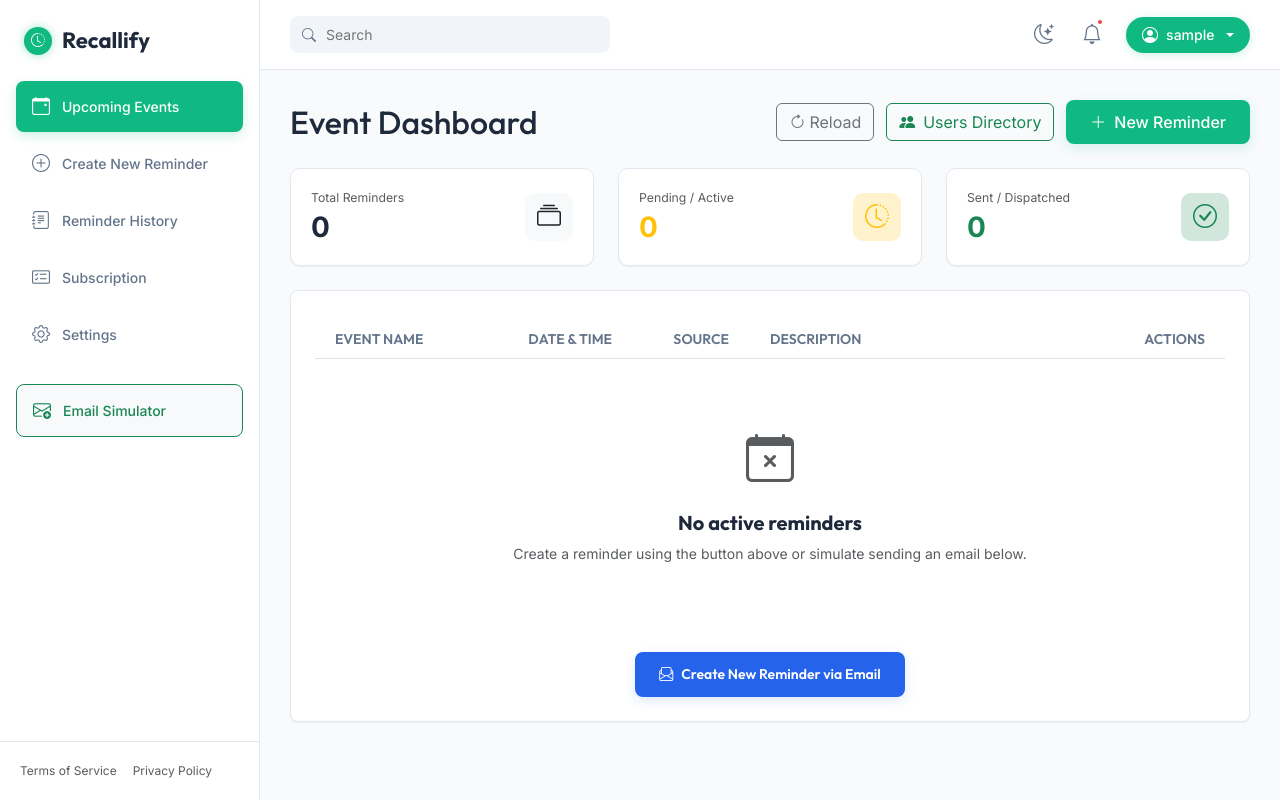
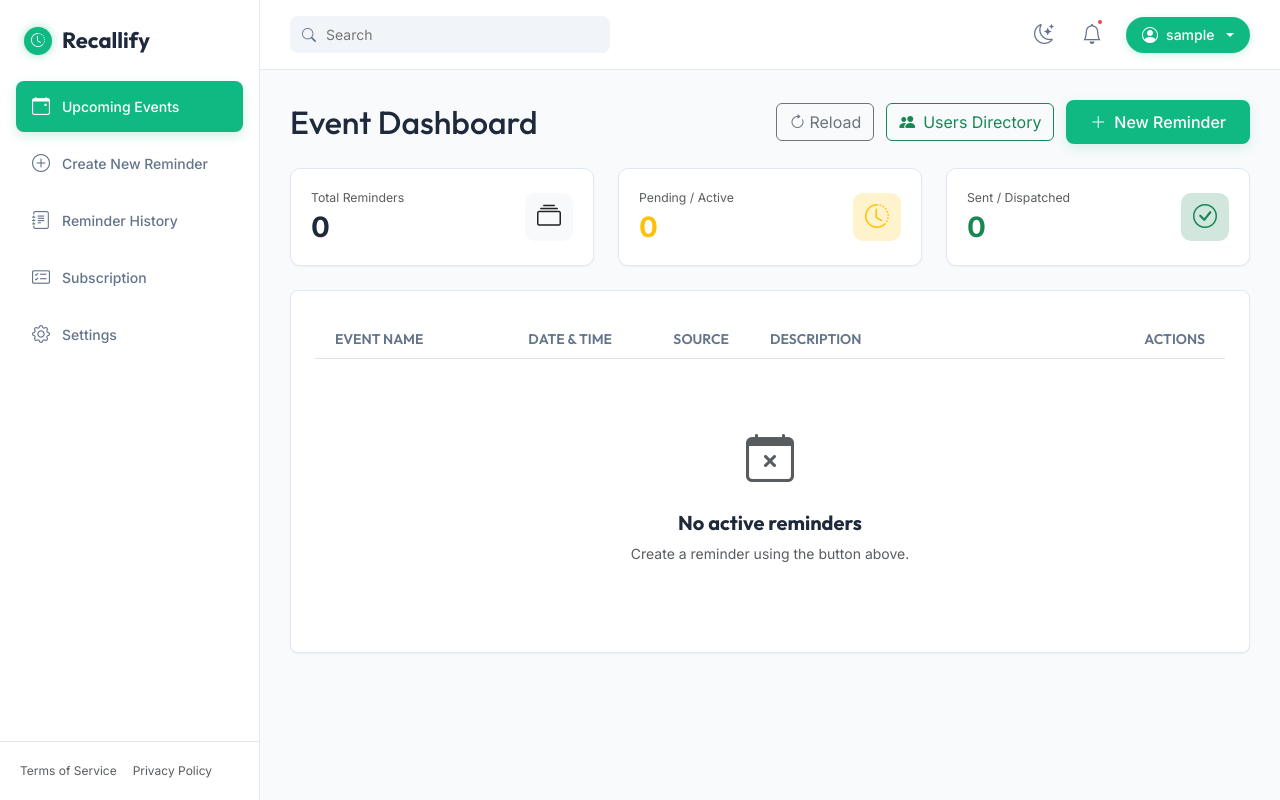
Before and after one commit to krishnajaju286/recallify, a Django app: page /dashboard/ in a window 1280 px wide. Run offline with Django 5.2, Linux system fonts and the light colour scheme; the visitor is signed in with stand-in values (Sample User, id 1); data comes from the database, SQL or seed files in the repository; data that the repository does not hold is empty.

Commit message:
feat: remove email simulator left sidebar link and create via email CTA button from user dashboard

```diff
--- a/templates/reminders/base.html
+++ b/templates/reminders/base.html
@@ -10,7 +10,7 @@
     <!-- Bootstrap Icons -->
     <link href="https://cdn.jsdelivr.net/npm/bootstrap-icons@1.10.5/font/bootstrap-icons.css" rel="stylesheet">
     <!-- Custom CSS -->
-    <link href="{% static 'css/styles.css' %}?v=1.8" rel="stylesheet">
+    <link href="{% static 'css/styles.css' %}?v=1.9" rel="stylesheet">
     <script>
         (function() {
             const theme = localStorage.getItem('theme') || 'light';
@@ -50,10 +50,6 @@
                 <a href="{% url 'settings' %}" class="menu-item {% if page == 'settings' %}active{% endif %}">
                     <i class="bi bi-gear"></i>
                     <span>Settings</span>
-                </a>
-                <a href="{% url 'email_simulator' %}" class="menu-item {% if page == 'email_sim' %}active{% endif %} mt-4 border border-dashed border-success text-success bg-light">
-                    <i class="bi bi-envelope-plus"></i>
-                    <span>Email Simulator</span>
                 </a>
             </nav>
 
@@ -132,6 +128,6 @@
     <!-- Bootstrap 5 JS Bundle with Popper -->
     <script src="https://cdn.jsdelivr.net/npm/bootstrap@5.3.0/dist/js/bootstrap.bundle.min.js"></script>
     <!-- Custom JS -->
-    <script src="{% static 'js/main.js' %}?v=1.8"></script>
+    <script src="{% static 'js/main.js' %}?v=1.9"></script>
 </body>
 </html>
--- a/templates/reminders/dashboard.html
+++ b/templates/reminders/dashboard.html
@@ -117,16 +117,9 @@
         <div class="text-center py-5">
             <div class="text-muted mb-3"><i class="bi bi-calendar-x" style="font-size: 3rem;"></i></div>
             <h5 class="fw-bold">No active reminders</h5>
-            <p class="text-muted">Create a reminder using the button above or simulate sending an email below.</p>
+            <p class="text-muted">Create a reminder using the button above.</p>
         </div>
     {% endif %}
-
-    <!-- Create via Email CTA Button (matching reference layout) -->
-    <div class="text-center mt-4">
-        <a href="{% url 'email_simulator' %}" class="btn-blue-custom d-inline-block">
-            <i class="bi bi-envelope-paper me-2"></i>Create New Reminder via Email
-        </a>
-    </div>
 </div>
 
 {% if request.user.is_superuser %}
--- a/templates/reminders/landing.html
+++ b/templates/reminders/landing.html
@@ -12,7 +12,7 @@
     <!-- Google Fonts -->
     <link href="https://fonts.googleapis.com/css2?family=Inter:wght@300;400;500;600;700&family=Outfit:wght@400;500;600;700;800&display=swap" rel="stylesheet">
     <!-- Custom Landing CSS -->
-    <link href="{% static 'css/landing.css' %}?v=1.8" rel="stylesheet">
+    <link href="{% static 'css/landing.css' %}?v=1.9" rel="stylesheet">
     <script>
         (function() {
             const theme = localStorage.getItem('theme') || 'light';
@@ -469,6 +469,6 @@
     <!-- Bootstrap 5 JS Bundle -->
     <script src="https://cdn.jsdelivr.net/npm/bootstrap@5.3.0/dist/js/bootstrap.bundle.min.js"></script>
     <!-- Custom JS -->
-    <script src="{% static 'js/main.js' %}?v=1.8"></script>
+    <script src="{% static 'js/main.js' %}?v=1.9"></script>
 </body>
 </html>
--- a/templates/reminders/login.html
+++ b/templates/reminders/login.html
@@ -10,7 +10,7 @@
     <!-- Bootstrap Icons -->
     <link href="https://cdn.jsdelivr.net/npm/bootstrap-icons@1.10.5/font/bootstrap-icons.css" rel="stylesheet">
     <!-- Custom CSS -->
-    <link href="{% static 'css/styles.css' %}?v=1.8" rel="stylesheet">
+    <link href="{% static 'css/styles.css' %}?v=1.9" rel="stylesheet">
     <script>
         (function() {
             const theme = localStorage.getItem('theme') || 'light';
@@ -81,6 +81,6 @@
 
     <!-- Bootstrap 5 JS Bundle -->
     <script src="https://cdn.jsdelivr.net/npm/bootstrap@5.3.0/dist/js/bootstrap.bundle.min.js"></script>
-    <script src="{% static 'js/main.js' %}?v=1.8"></script>
+    <script src="{% static 'js/main.js' %}?v=1.9"></script>
 </body>
 </html>
--- a/templates/reminders/signup.html
+++ b/templates/reminders/signup.html
@@ -10,7 +10,7 @@
     <!-- Bootstrap Icons -->
     <link href="https://cdn.jsdelivr.net/npm/bootstrap-icons@1.10.5/font/bootstrap-icons.css" rel="stylesheet">
     <!-- Custom CSS -->
-    <link href="{% static 'css/styles.css' %}?v=1.8" rel="stylesheet">
+    <link href="{% static 'css/styles.css' %}?v=1.9" rel="stylesheet">
     <script>
         (function() {
             const theme = localStorage.getItem('theme') || 'light';
@@ -98,6 +98,6 @@
 
     <!-- Bootstrap 5 JS Bundle -->
     <script src="https://cdn.jsdelivr.net/npm/bootstrap@5.3.0/dist/js/bootstrap.bundle.min.js"></script>
-    <script src="{% static 'js/main.js' %}?v=1.8"></script>
+    <script src="{% static 'js/main.js' %}?v=1.9"></script>
 </body>
 </html>
```
